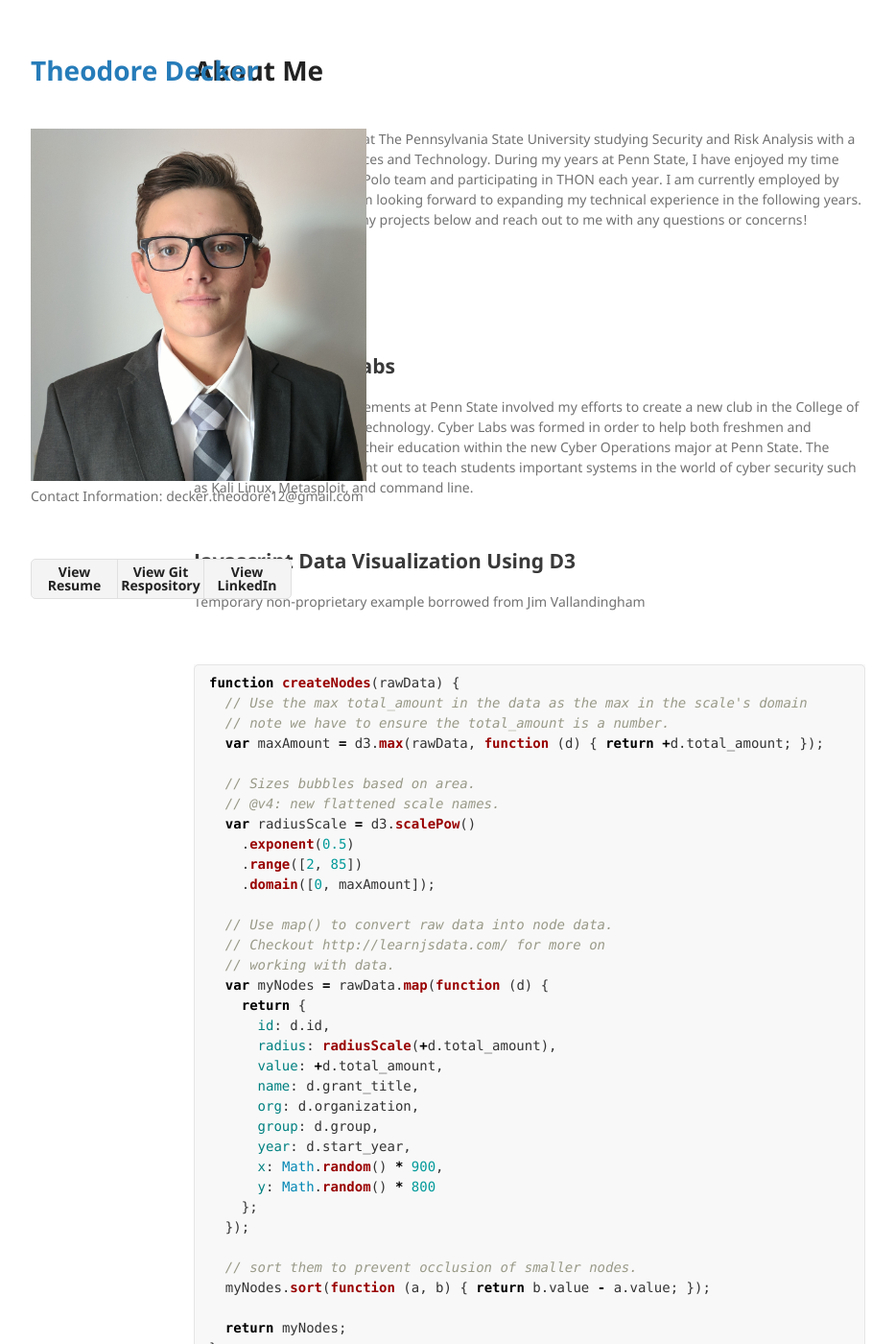
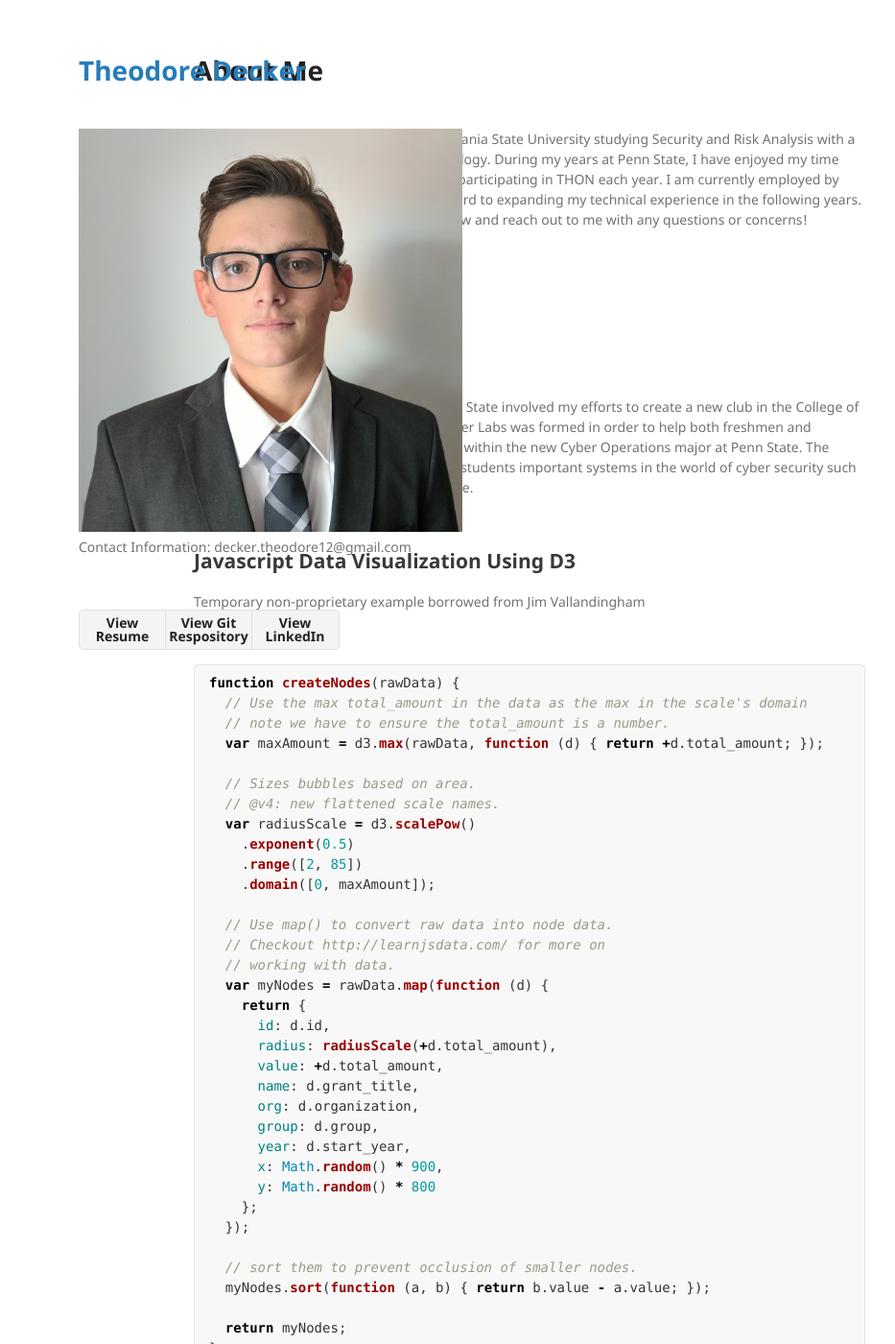
Before and after one commit to theodore-decker/theodore-decker.github.io, a Jekyll site: the page built from index.md, in a window 1280 px wide and 1400 px high. Shown: the whole window at 96% size, without its empty margins (168-1101 px from the left). Built offline with Jekyll 4.4.1, drawn with Linux system fonts in a browser that asks for light colours; our own code applies the rules of GitHub Pages for plain Markdown files.

Commit message:
Update CSS and Header

```diff
--- a/_config.yml
+++ b/_config.yml
@@ -1,6 +1,6 @@
 title: Theodore Decker
 logo: /assets/img/ted.png
 
-description: "Contact Information: decker.theodore12@gmail.com"
+description: "Contact Information: \n decker.theodore12@gmail.com"
 show_downloads: true
 theme: jekyll-theme-minimal
--- a/_sass/jekyll-theme-minimal.scss
+++ b/_sass/jekyll-theme-minimal.scss
@@ -107,9 +107,10 @@ img {
 }
 
 header {
-  width:350px;
+  width:400px;
+  height: 650px;
   position: fixed;
-  left: 200px;
+  left: 250px;
   -webkit-font-smoothing:subpixel-antialiased;
 }
 
```
